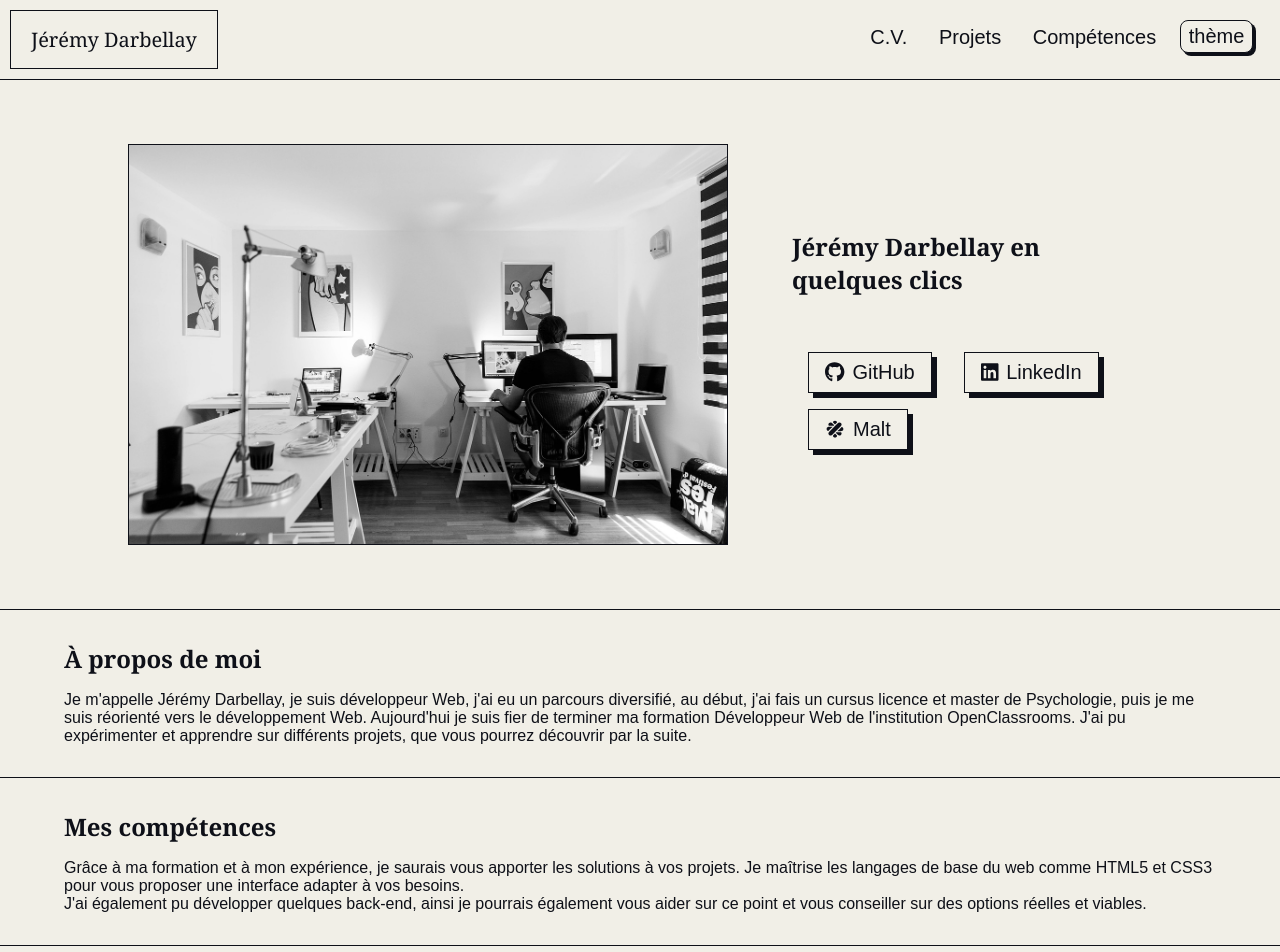
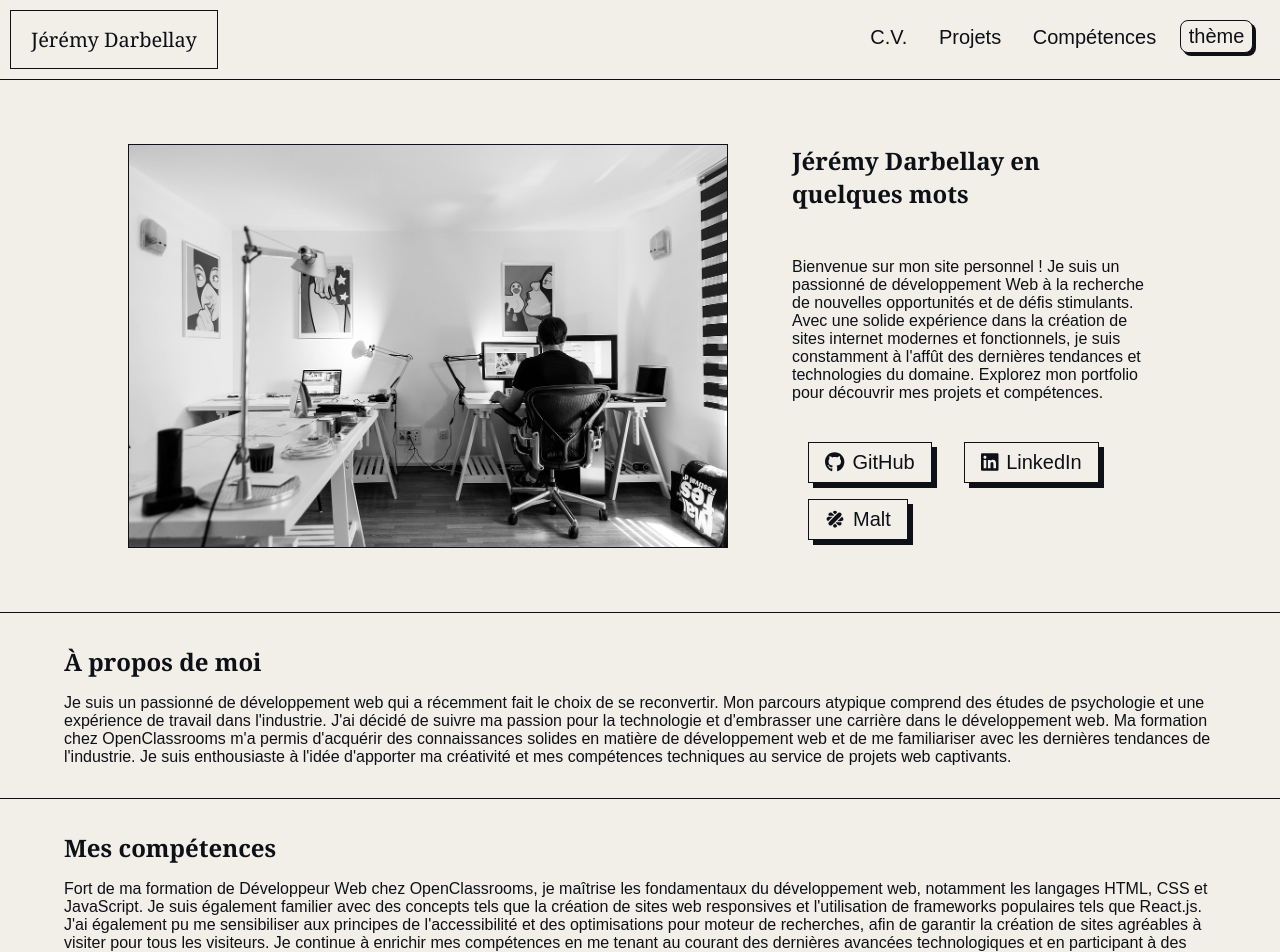
Before and after one commit to JeremyDarbellay/projet_8_openclassrooms, a Next.js app: page / in a window 1280 px wide. Shown: the top 952 px of the page. Built offline with nearby package versions, Linux system fonts and the light colour scheme.

Commit message:
Ajout de contenu et reformulations

```diff
--- a/src/pages/index.js
+++ b/src/pages/index.js
@@ -27,24 +27,38 @@ export default function Home() {
                         width="600"
                     />
                     <div>
-                        <h1>Jérémy Darbellay en quelques clics</h1>
+                        <h1>Jérémy Darbellay en quelques mots</h1>
+                        <p>
+                            Bienvenue sur mon site personnel ! Je suis un
+                            passionné de développement Web à la recherche de
+                            nouvelles opportunités et de défis stimulants. Avec
+                            une solide expérience dans la création de sites
+                            internet modernes et fonctionnels, je suis
+                            constamment à l'affût des dernières tendances et
+                            technologies du domaine. Explorez mon portfolio pour
+                            découvrir mes projets et compétences.
+                        </p>
                         <div>
                             <a
                                 className="button"
                                 href="https://github.com/JeremyDarbellay"
-                            ><FontAwesomeIcon icon={faGithub} />
+                            >
+                                <FontAwesomeIcon icon={faGithub} />
                                 GitHub
                             </a>
                             <a
                                 className="button"
                                 href="https://www.linkedin.com/in/jeremydarbellay"
-                            ><FontAwesomeIcon icon={faLinkedin} />
+                            >
+                                <FontAwesomeIcon icon={faLinkedin} />
                                 LinkedIn
                             </a>
                             <a
                                 className="button"
                                 href="https://www.malt.fr/profile/jeremydarbellay"
-                            > <MaltLogo className="svg-inline--fa" />
+                            >
+                                {" "}
+                                <MaltLogo className="svg-inline--fa" />
                                 Malt
                             </a>
                         </div>
@@ -53,28 +67,44 @@ export default function Home() {
                 <section>
                     <h2>À propos de moi</h2>
                     <p>
-                        Je m'appelle Jérémy Darbellay, je suis développeur Web,
-                        j'ai eu un parcours diversifié, au début, j'ai fais un
-                        cursus licence et master de Psychologie, puis je me suis
-                        réorienté vers le développement Web. Aujourd'hui je suis
-                        fier de terminer ma formation Développeur Web de
-                        l'institution OpenClassrooms. J'ai pu expérimenter et
-                        apprendre sur différents projets, que vous pourrez
-                        découvrir par la suite.
+                        Je suis un passionné de développement web qui a
+                        récemment fait le choix de se reconvertir. Mon parcours
+                        atypique comprend des études de psychologie et une
+                        expérience de travail dans l'industrie. J'ai décidé de
+                        suivre ma passion pour la technologie et d'embrasser une
+                        carrière dans le développement web. Ma formation chez
+                        OpenClassrooms m'a permis d'acquérir des connaissances
+                        solides en matière de développement web et de me
+                        familiariser avec les dernières tendances de
+                        l'industrie. Je suis enthousiaste à l'idée d'apporter ma
+                        créativité et mes compétences techniques au service de
+                        projets web captivants.
                     </p>
                 </section>
                 <section>
                     <h2>Mes compétences</h2>
                     <p>
-                        Grâce à ma formation et à mon expérience, je saurais
-                        vous apporter les solutions à vos projets. Je maîtrise
-                        les langages de base du web comme HTML5 et CSS3 pour
-                        vous proposer une interface adapter à vos besoins.
+                        Fort de ma formation de Développeur Web chez OpenClassrooms, je maîtrise
+                        les fondamentaux du développement web, notamment les
+                        langages HTML, CSS et JavaScript. Je suis également
+                        familier avec des concepts tels que la création de sites
+                        web responsives et l'utilisation de frameworks
+                        populaires tels que React.js. J'ai également pu me
+                        sensibiliser aux principes de l'accessibilité et des
+                        optimisations pour moteur de recherches, afin de
+                        garantir la création de sites agréables à visiter pour
+                        tous les visiteurs. Je continue à enrichir mes
+                        compétences en me tenant au courant des dernières
+                        avancées technologiques et en participant à des projets
+                        pratiques.
                     </p>
                     <p>
-                        J'ai également pu développer quelques back-end, ainsi je
-                        pourrais également vous aider sur ce point et vous
-                        conseiller sur des options réelles et viables.
+                        Ma formation m'a également permis de comprendre les
+                        bases de données et d'acquérir des compétences en
+                        programmation côté serveur avec Node.js et MongoDB,
+                        ainsi je pourrais également vous aider sur ce point et
+                        vous conseiller sur des options réelles et viables ou
+                        vous apporter des solutions à ma mesure.
                     </p>
                 </section>
                 <section>
@@ -123,4 +153,4 @@ const MaltLogo = (props) => (
             d="M408.4 103.8c-32.5-32.4-67.1-11.4-88.8 10.2L114.8 318.8c-21.7 21.7-44.4 54.7-10.2 88.8 34.1 34.1 67 11.4 88.7-10.3l204.8-204.8c21.7-21.6 42.7-56.3 10.3-88.7zm-195.7-8.4 43.4 43.4 44.1-44.2c3-3 6-5.8 9.1-8.4-4.6-23.3-17.9-44.4-53.3-44.4S207.3 63 202.8 86.3c3.3 2.9 6.6 5.8 9.9 9.1zm87.5 322.1-44.1-44.1-43.4 43.3c-3.3 3.3-6.5 6.4-9.8 9.2 5 23.8 19 45.5 53.1 45.5 34.2 0 48.3-21.9 53.2-45.7-3-2.6-6-5.2-9-8.2zm-105.9-217h-83.6c-30.7 0-70 9.7-70 55.5 0 34.3 21.9 48.3 45.8 53.2 2.8-3.2 107.8-108.7 107.8-108.7zm231.5 2.3c-2.6 3-107.9 108.8-107.9 108.8h82.4c30.7 0 70-7.3 70-55.6 0-35.3-21.1-48.6-44.5-53.2zm-204.1-29.7 14.9-14.9-43.3-43.4c-21.7-21.7-54.6-44.4-88.8-10.2-25 25-19.4 49.4-6.2 69.1 4.1-.3 123.4-.6 123.4-.6zM290.4 339l-15 15 44.2 44.1c21.7 21.7 56.3 42.7 88.7 10.3 24.2-24.2 18.7-49.7 5.3-70-4.3.3-123.2.6-123.2.6z"
         />
     </svg>
-  )
+);
--- a/src/styles/competences.module.css
+++ b/src/styles/competences.module.css
@@ -1,5 +1,9 @@
 .heading {
     margin: 1rem 2.5rem;
+}
+
+.container div > p, .container section p {
+    font-size: 110%;
 }
 
 @media (max-width: 600px) {
```
Also changed, not shown: src/pages/competences/index.jsx (+49 -20 lines), src/pages/curriculum_vitae/index.jsx (+10 -2 lines), src/pages/projets/Portfolio.mdx (+9 -13 lines), src/pages/projets/index.jsx (+12 -6 lines), src/styles/Mdx.module.css (+9 -6 lines). Lines whose indentation alone changed are shown as unchanged.
